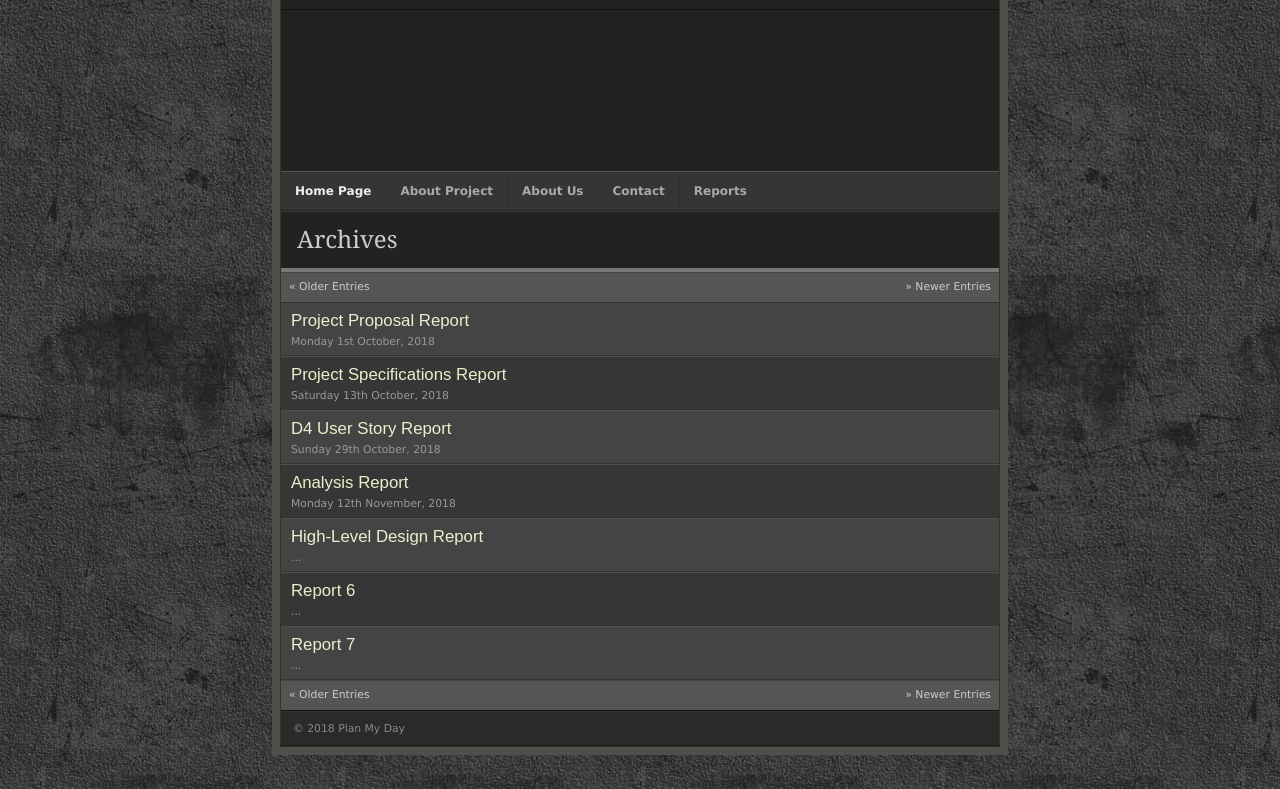
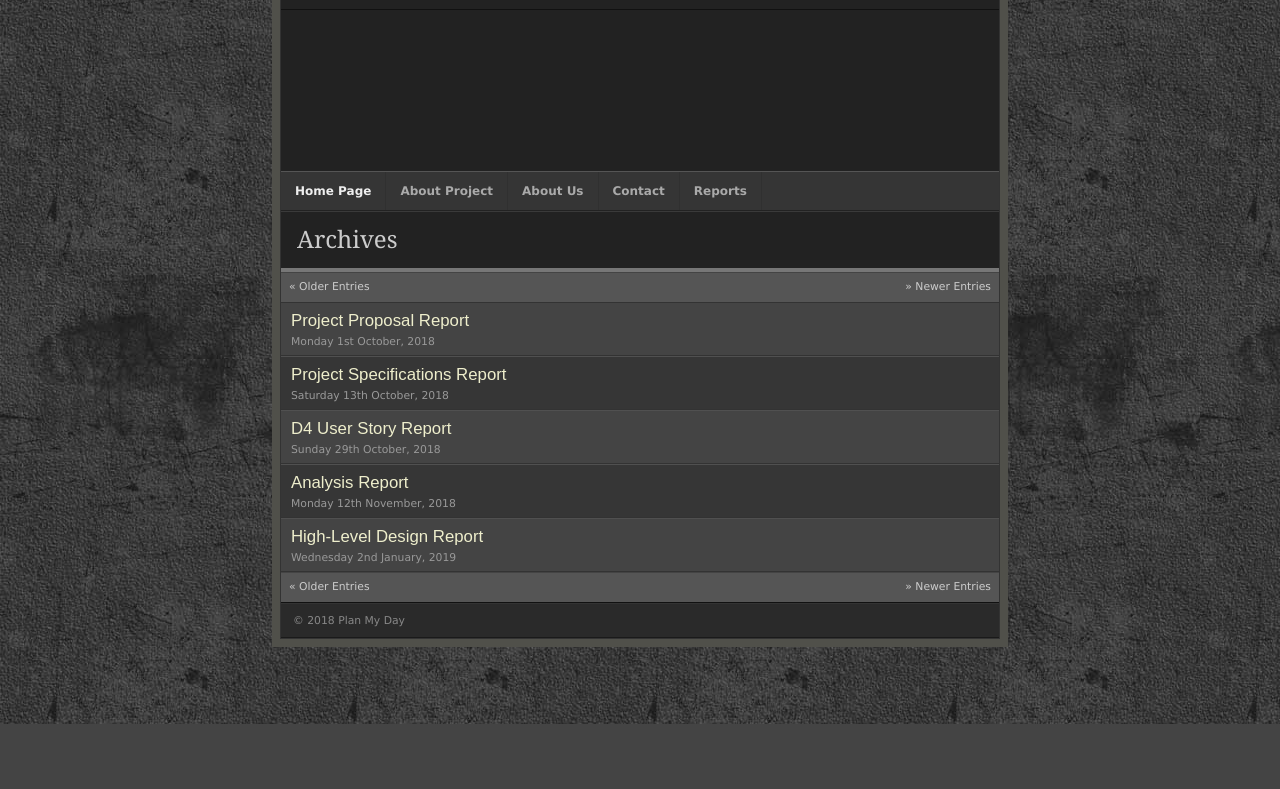
Before and after one commit to nehiryigitkarahan/planmyday, a plain HTML site: page reports.html in a window 1280 px wide. Shown: the part 141-930 px from the top of the page. After the commit the page ends 865 px from the top, so only its background shows below. Drawn offline with Linux system fonts and the light colour scheme.

Commit message:
Add files via upload

```diff
--- a/reports.html
+++ b/reports.html
@@ -128,29 +128,7 @@
 						</div>
 
 						<div class="archive_postinfo">
-							<div class="date">...</div>
-						</div>
-
-					</li>
-					<li>
-
-						<div class="archive_title">
-							<a href="report.html">Report 6</a>
-						</div>
-
-						<div class="archive_postinfo">
-							<div class="date">...</div>
-						</div>
-
-					</li>
-					<li class="alt">
-
-						<div class="archive_title">
-							<a href="report.html">Report 7</a>
-						</div>
-
-						<div class="archive_postinfo">
-							<div class="date">...</div>
+							<div class="date">Wednesday 2nd January, 2019</div>
 						</div>
 
 					</li>
```
